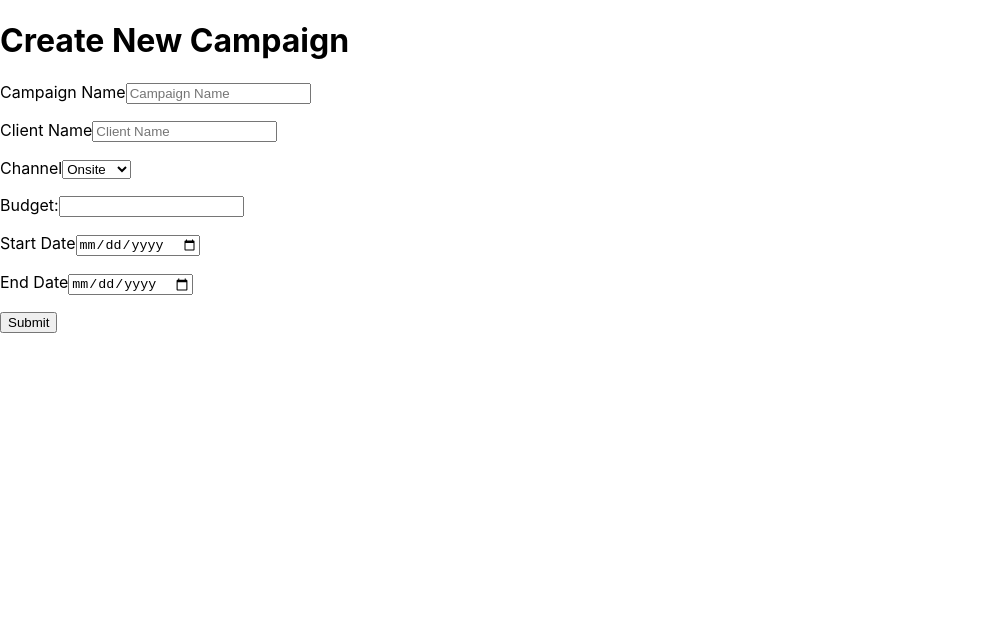
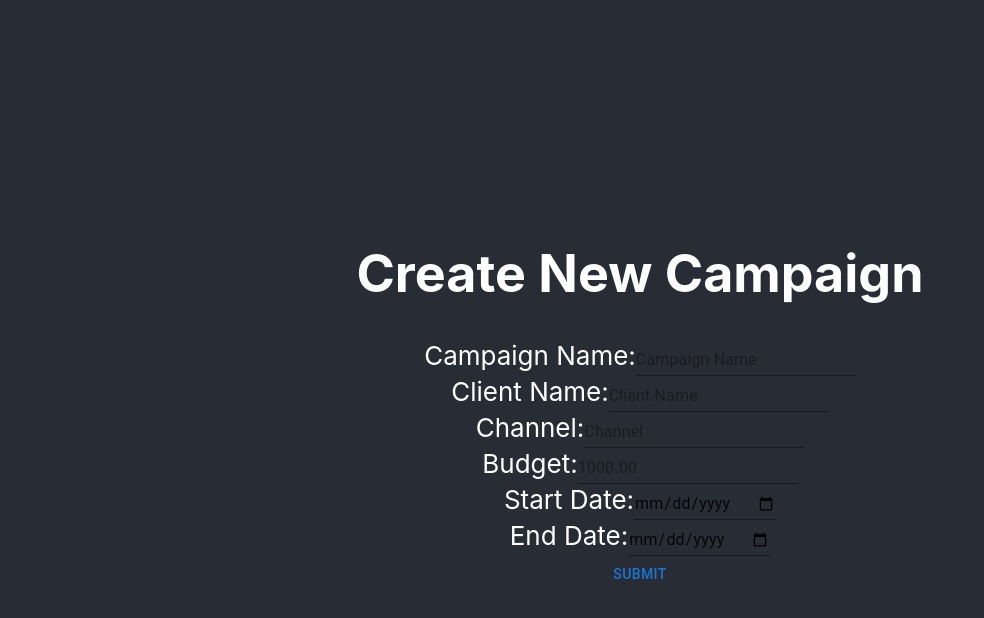
Before and after one commit to emmpaz/full-stack-dashboard, a React (Create React App) app in the folder my-app/: page /createCampaign in a window 1280 px wide. Shown: the top 618 px of the page, without its empty margins (0-984 px from the left). Built offline with nearby package versions, Linux system fonts and the light colour scheme.

Commit message:
working on create campaign post

```diff
--- a/my-app/src/App.css
+++ b/my-app/src/App.css
@@ -1,31 +1,31 @@
 .App {
-  /*text-align: center;*/
+  text-align: center;
 }
 
 .App-logo {
-  /*height: 40vmin;
-  pointer-events: none;*/
+  height: 40vmin;
+  pointer-events: none;
 }
 
 @media (prefers-reduced-motion: no-preference) {
-  /*.App-logo {
+  .App-logo {
     animation: App-logo-spin infinite 20s linear;
-  }*/
+  }
 }
 
 .App-header {
- /* background-color: #282c34;
+  background-color: #282c34;
   min-height: 100vh;
   display: flex;
   flex-direction: column;
   align-items: center;
   justify-content: center;
   font-size: calc(10px + 2vmin);
-  color: white;*/
+  color: white;
 }
 
 .App-link {
- /* color: #61dafb;*/
+  color: #61dafb;
 }
 
 @keyframes App-logo-spin {
--- /dev/null
+++ b/my-app/src/components/createCampaignComp.tsx
@@ -0,0 +1,84 @@
+import React, { useState } from 'react';
+import axios from 'axios';
+import { Button, Input } from '@mui/material';
+import { Campaign } from '../pages/types';
+
+export const CreateCampaignComp = () => {
+    const newCampaign: Campaign = {
+        managerId: 123,
+        banner: '',
+        company: '',
+        channel: '',
+        budget: 10000.00,
+        campaignName: '',
+        startDate: new Date(2022-12-12),
+        endDate: new Date(2023-1-12),
+        isActive: true,
+    }
+
+    // const {
+    //     managerId: 123,
+    //     banner: '',
+    //     company: '',
+    //     channel: '',
+    //     budget: 10000.00,
+    //     campaignName: '',
+    //     startDate: 2022-12-12,
+    //     endDate: 2023-1-12,
+    //     isActive: true,
+    // }
+
+    const handleSubmit = (event: { preventDefault: () => void; }) => {
+        event.preventDefault();
+
+    //    var campaign = {
+    //         managerId: this.state.managerId,
+    //         banner: this.state.banner,
+    //         company: this.state.company,
+    //         channel: this.state.channel,
+    //         budget: this.state.budget,
+    //         campaignName: this.state.campaignName,
+    //         startDate: this.state.startDate,
+    //         endDate: this.state.endDate,
+    //         isActive: this.state.isActive,
+    //     };
+
+        axios.post('https://ps-springboot.azurewebsites.net/campaign', newCampaign)
+            .then(res => {
+                console.log(res);
+                console.log(res.data);
+            })
+    }
+
+    return (
+        <div>
+            <label>
+                Campaign Name:
+                <Input type="text" name="campaignName" placeholder="Campaign Name"  value={newCampaign.campaignName}></Input>
+            </label><br/>
+            <label>
+                Client Name:
+                <Input type="text" name="company" placeholder="Client Name"></Input>
+            </label><br/>
+            <label>
+                Channel:
+                <Input type="text" name="channel" placeholder="Channel"></Input>
+            </label><br/>
+            <label>
+                Budget:
+                <Input type="number" name="budget" placeholder="1000.00"></Input>
+            </label><br/>
+            <label>
+                Start Date:
+                <Input type="date" name="startDate"></Input>
+            </label><br/>
+            <label>
+                End Date:
+                <Input type="date" name="endDate"></Input>
+            </label><br/>
+            <Button type="submit" onClick={handleSubmit}>Submit</Button>
+        </div>
+    )
+}
+
+export default CreateCampaignComp;
--- a/my-app/src/pages/createCampaign.tsx
+++ b/my-app/src/pages/createCampaign.tsx
@@ -1,50 +1,72 @@
-import React from 'react';
+import React, { useEffect, useState } from 'react';
 import { useNavigate, Link } from 'react-router-dom';
 import axios from 'axios';
+import { Campaign } from './types';
+import { CreateCampaignComp } from '../components/createCampaignComp';
 
 const CreateCampaign = () => {
     const navigate = useNavigate();
+    const formData = {
+        managerId: 123,
+        banner: '',
+        company: '',
+        channel: '',
+        budget: 10000.00,
+        campaignName: '',
+        startDate: 2022-12-12,
+        endDate: 2023-1-12,
+        isActive: true,
+    }
+
+    /*axios({
+        method: 'post',
+        url: 'https://ps-springboot.azurewebsites.net/campaign',
+        data: formData
+    })
+    .then(function (response) {
+        console.log(response);
+    })
+    .catch(function (error) {
+        console.log(error);
+    })
+*/
+
+        /*setCampValue((prevState) => {
+            return {
+                ...prevState,
+                [name]: value,
+            };
+        });*/
+    ;
+
+    const handleSubmit = () => {
+        const axios = require('axios')
+        axios.post('https://ps-springboot.azurewebsites.net/campaign', formData)
+    }
+
+
+
+
+    /*
+    axios({
+        method: "post",
+        url: 'https://ps-springboot.azurewebsites.net/campaign',
+        data: bodyFormData,
+        headers: {"Content-Type": "multipart/form-data"},
+    }).then(function (response) {
+        console.log(response);
+    }).catch(function (response) {
+        console.log(response);
+    });*/
+
+
 
     return(
         <div>
             <h1>Create New Campaign</h1>
-            <p>Campaign Name
-                <input
-                    type="text"
-                    placeholder="Campaign Name"
-                /></p>
-            <p>Client Name
-                <input
-                    type="text"
-                    placeholder="Client Name"></input>
-            </p>
-            <p>Channel
-                <select name="Channel Selection">
-                    <option value="On-Site">Onsite</option>
-                    <option value="Off-Site">Offsite</option>
-                    <option value="In-Store">In Store</option>
-                </select>
-            </p>
-            <p>Budget:
-                <input
-                    type="number">
-                </input>
-            </p>
-            <p>Start Date
-                <input
-                    type="date"
-                />
-            </p>
-            <p>End Date
-                <input
-                    type="date"
-                />
-            </p>
-            <p>
-                <button onClick={() => navigate("/dashboard")}>Submit</button>
-            </p>
+            <CreateCampaignComp />
         </div>
     );
+
 }
-
 export default CreateCampaign;
--- a/my-app/src/pages/dashboard.tsx
+++ b/my-app/src/pages/dashboard.tsx
@@ -31,7 +31,6 @@ const fetchCampaigns = () => {
     return(
         <div>
             <Button style={{float: 'right'}} onClick={() => navigate("/login")}>Logout</Button>
-            <h1>Welcome, </h1>
             <h1>List of Campaigns</h1>
             <Button onClick={() => navigate("/createCampaign")}>Create Campaign</Button>
             <div className='camp-container'>
```
